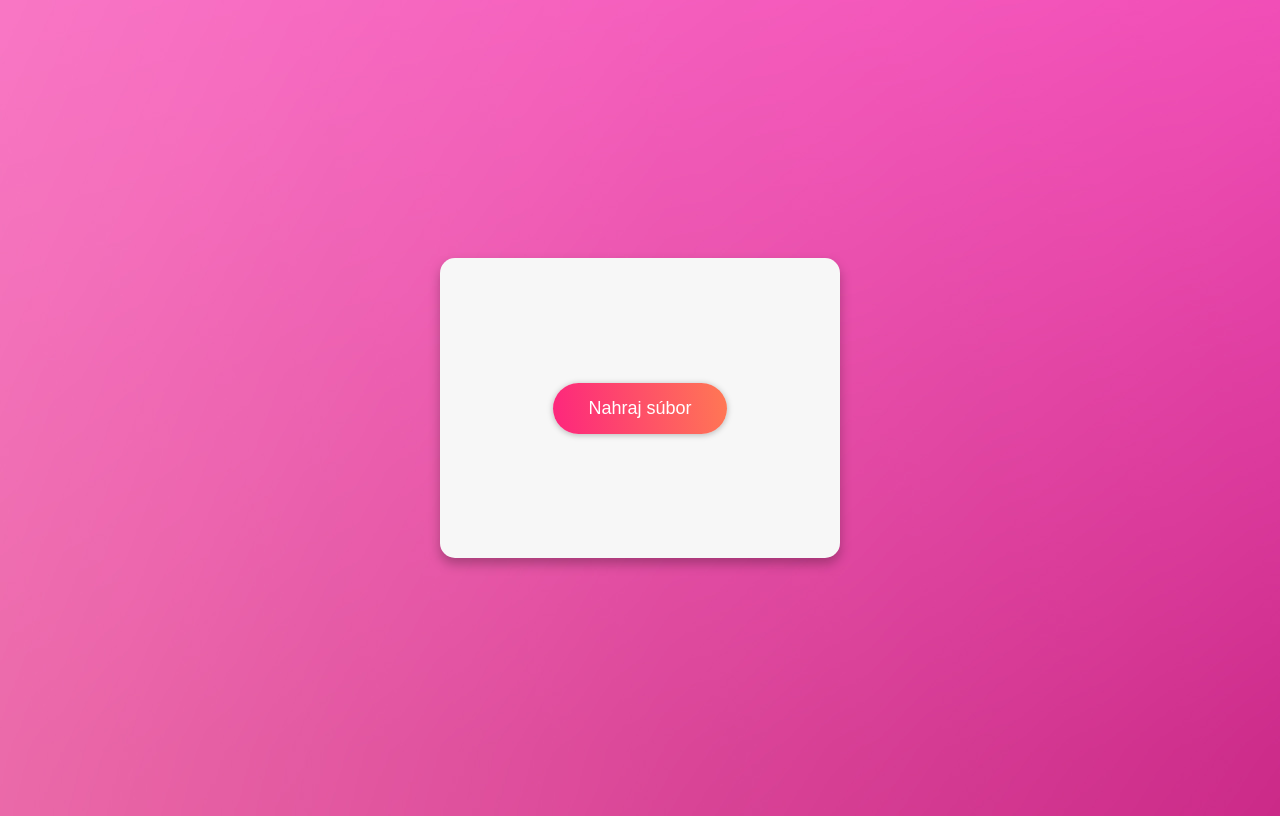
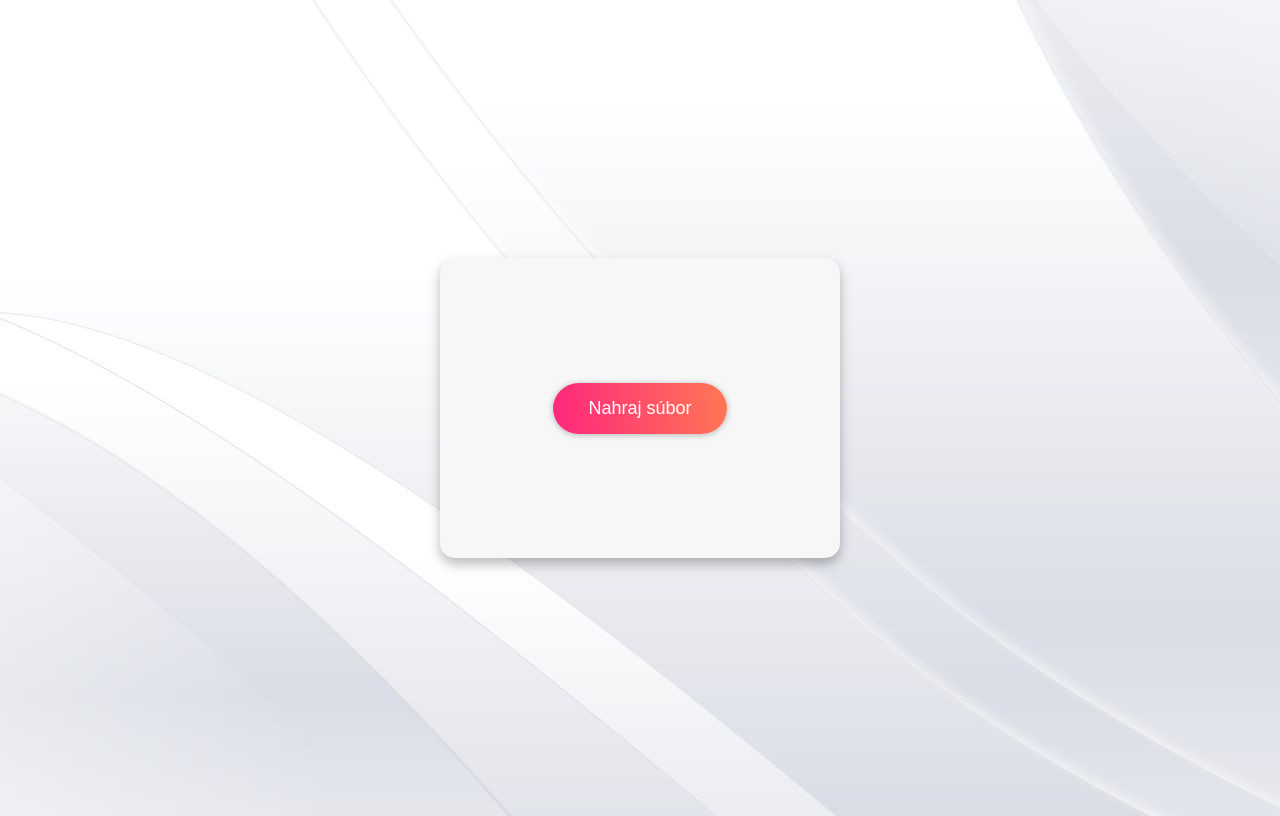
Before and after one commit to xSimekj1/UBP, an Angular app in the folder zadanie/: page / in a window 1280 px wide. Built offline with nearby package versions, Linux system fonts and the light colour scheme.

Commit message:
change app background

```diff
--- a/zadanie/src/styles.scss
+++ b/zadanie/src/styles.scss
@@ -1,7 +1,7 @@
 /* You can add global styles to this file, and also import other style files */
 body {
     font-family: Arial, "Helvetica Neue", Helvetica, sans-serif;
-    background-image: url('assets/background.jpg');
+    background-image: url('assets/background-white.jpg');
     overflow-y: hidden;
 }
 
```
Also changed, not shown: zadanie/src/assets/background-white.jpg (added).
